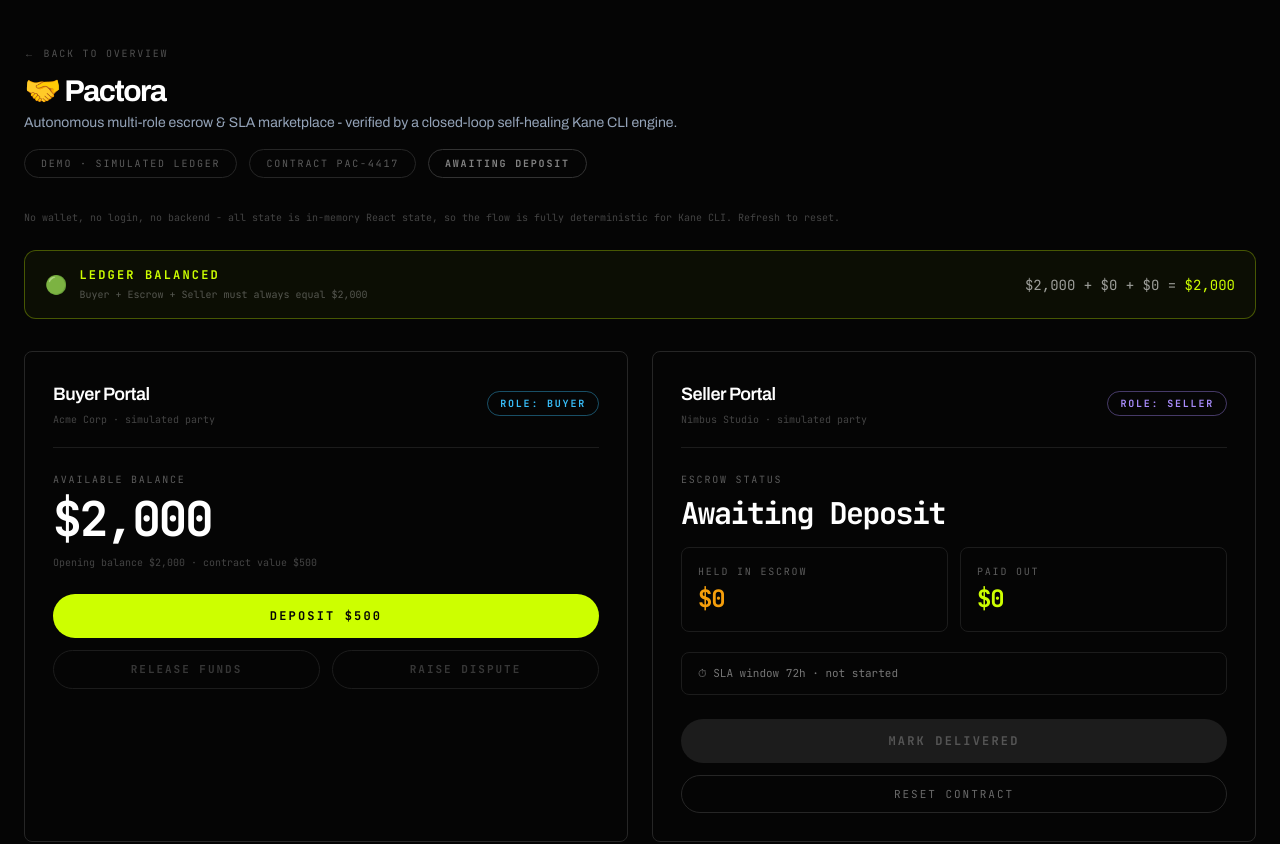
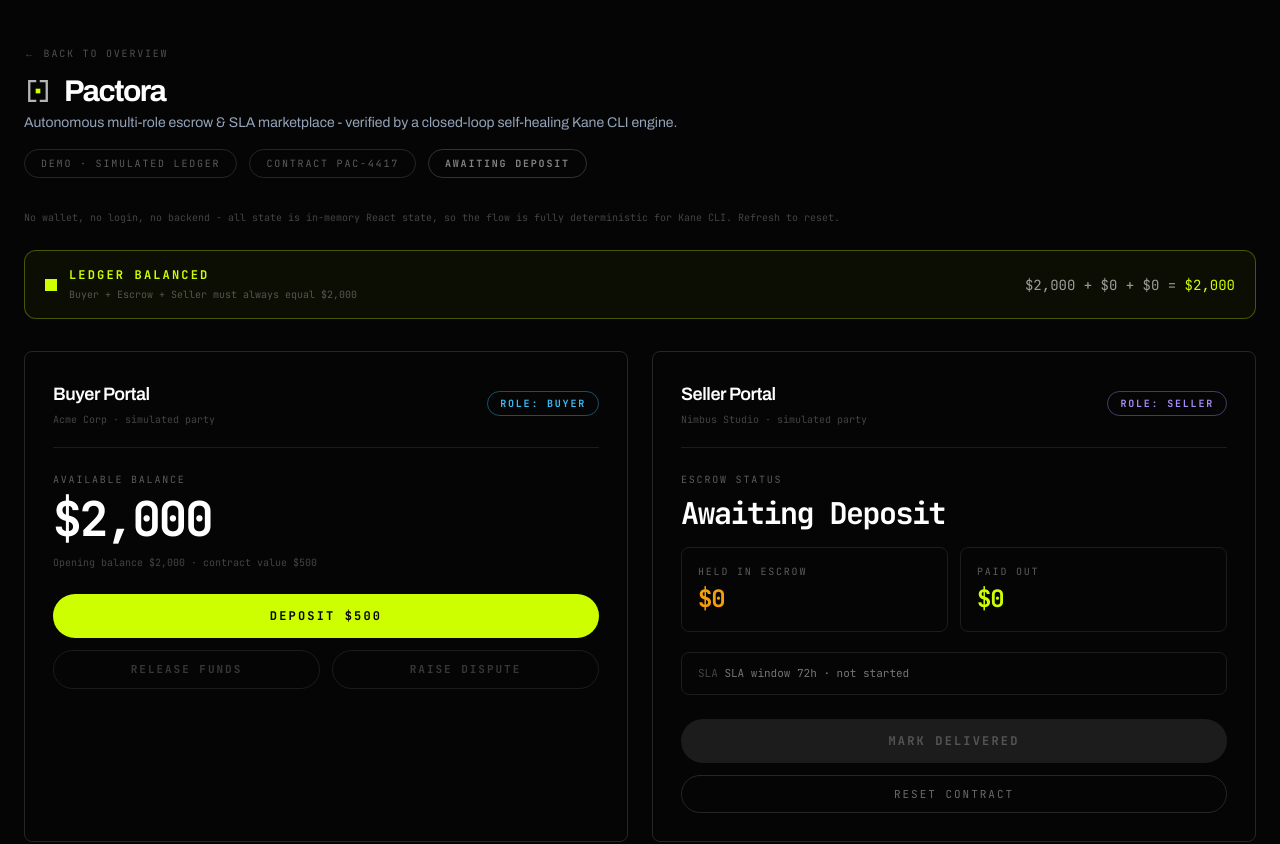
Before and after one commit to mrnetwork0001/Pactora, a Next.js app: page /app in a window 1280 px wide. Shown: the top 844 px of the page. Built offline with nearby package versions, Linux system fonts and the light colour scheme.

Commit message:
refactor(ui): replace emoji with the Pactora mark and geometric indicators
Drops the handshake, traffic-light and stopwatch emoji for the wordmark, a
solid state swatch on the ledger banner, and a mono SLA label.

```diff
--- a/app/app/page.tsx
+++ b/app/app/page.tsx
@@ -1,6 +1,8 @@
 "use client";
 
 import Link from "next/link";
+
+import { PactoraMark } from "../mark";
 import { useMemo, useState } from "react";
 
 /* ────────────────────────────────────────────────────────────────────────────
@@ -144,8 +146,9 @@ export default function PactoraPage() {
           >
             ← Back to overview
           </Link>
-          <h1 className="font-display text-3xl font-bold tracking-tighter text-white">
-            🤝 Pactora
+          <h1 className="flex items-center gap-3 font-display text-3xl font-bold tracking-tighter text-white">
+            <PactoraMark size={28} className="text-white/70" />
+            Pactora
           </h1>
           <p className="mt-1 max-w-2xl text-sm text-slate-400">
             Autonomous multi-role escrow &amp; SLA marketplace - verified by a
@@ -186,7 +189,9 @@ export default function PactoraPage() {
         }`}
       >
         <div className="flex items-center gap-3">
-          <span className="text-lg">{isBalanced ? "🟢" : "🔴"}</span>
+          <span
+            className={`h-3 w-3 shrink-0 ${isBalanced ? "bg-acid" : "bg-rose-500"}`}
+          />
           <div>
             <p
               data-testid="ledger-invariant-status"
@@ -332,7 +337,7 @@ export default function PactoraPage() {
             data-testid="sla-status"
             className="mt-5 rounded-lg border border-void-700 px-4 py-3 font-mono text-[11px] text-white/45"
           >
-            ⏱ {slaText}
+            <span className="text-white/25">SLA</span> {slaText}
           </p>
 
           <div className="mt-6 space-y-3">
--- a/app/page.tsx
+++ b/app/page.tsx
@@ -1,4 +1,6 @@
 import Link from "next/link";
+
+import { PactoraLogo, PactoraMark } from "./mark";
 
 const LOOP_STEPS = [
   {
@@ -56,9 +58,7 @@ export default function LandingPage() {
       {/* ── Nav ──────────────────────────────────────────────────────────── */}
       <nav className="sticky top-0 z-50 border-b border-void-700 bg-void-950/90 backdrop-blur">
         <div className="mx-auto flex max-w-6xl items-center justify-between px-6 py-4">
-          <span className="font-mono text-xs uppercase tracking-label text-white">
-            Pactora
-          </span>
+          <PactoraLogo />
           <div className="flex items-center gap-5">
             <span className="hidden font-mono text-[10px] uppercase tracking-label text-white/30 sm:inline">
               Kane CLI Hackathon
@@ -279,9 +279,12 @@ export default function LandingPage() {
       </section>
 
       <footer className="mx-auto max-w-6xl px-6 py-10">
-        <p className="font-mono text-[10px] uppercase tracking-label text-white/25">
-          Pactora · Kane CLI Hackathon · TestMu AI · Apache 2.0
-        </p>
+        <div className="flex items-center gap-3">
+          <PactoraMark size={16} className="text-white/25" />
+          <p className="font-mono text-[10px] uppercase tracking-label text-white/25">
+            Pactora · Kane CLI Hackathon · TestMu AI · Apache 2.0
+          </p>
+        </div>
       </footer>
     </div>
   );
```
